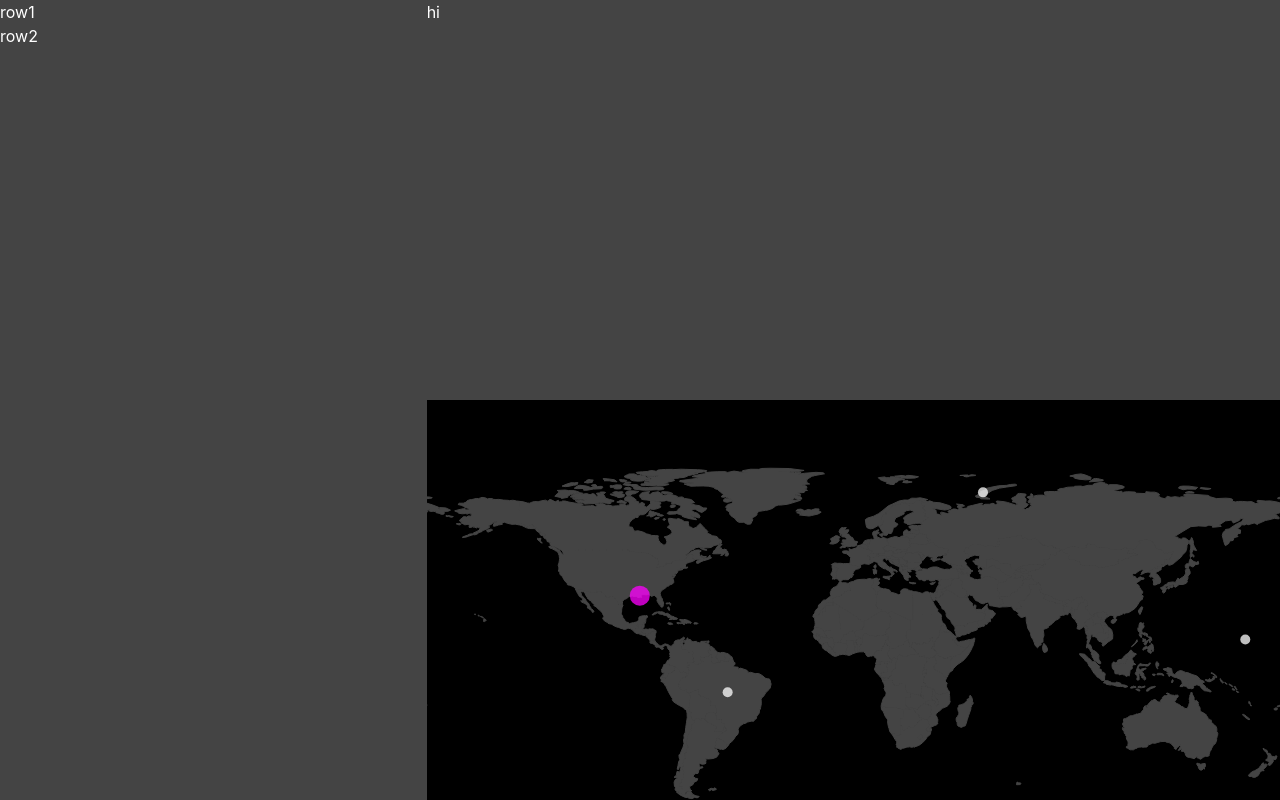
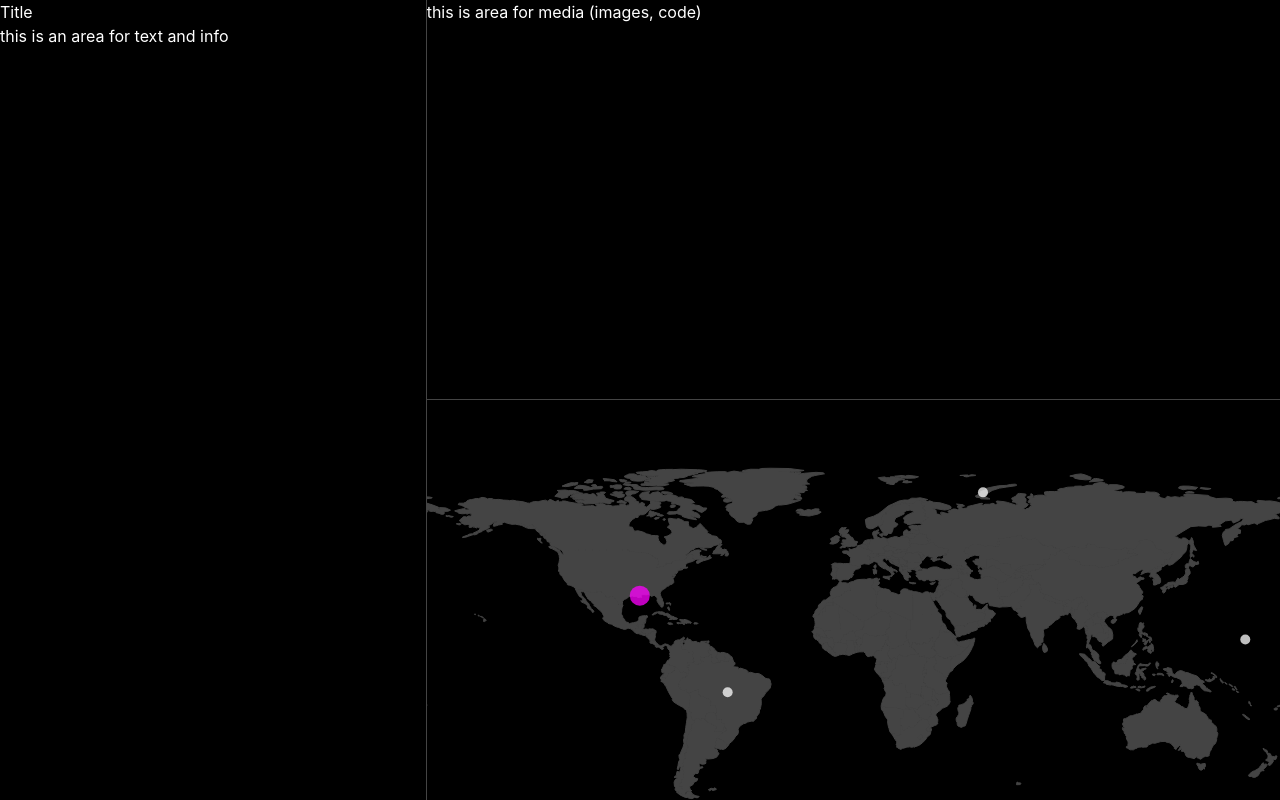
Before and after one commit to benwiz/benwiz.github.io, a plain HTML site: page index.html in a window 1280 px wide. Drawn offline with Linux system fonts and the light colour scheme.

Commit message:
better divides

```diff
--- a/css/index.css
+++ b/css/index.css
@@ -17,18 +17,16 @@ body {
 }
 
 .info-container {
-    background-color: #444444;
+    border-right: 1px solid #444444;
 }
 
-.col2-row {
+.demo-container {
+    border-bottom: 1px solid #444444;
     height: 50%;
 }
 
-.demo-container {
-    background-color: #444444;
-}
-
 .map-container {
+    height: 50%;
 }
 
 .gutter-0.row {
--- a/index.html
+++ b/index.html
@@ -17,16 +17,19 @@
 <body>
 
     <div class="main-container gutter-0 row">
+
         <div class="info-container col-md-4 col1">
-            <div class="row">row1</div>
-            <div class="row">row2</div>
+            <div class="row">Title</div>
+            <div class="row">this is an area for text and info</div>
         </div>
+
         <div class="col-md-8 col2">
-            <div class="demo-container col2-row">
-                hi
+            <div class="demo-container">
+                this is area for media (images, code)
             </div>
-            <div id="map-container" class="map-container col2-row"></div>
+            <div id="map-container" class="map-container"></div>
         </div>
+
     </div>
 
 </body>
```
